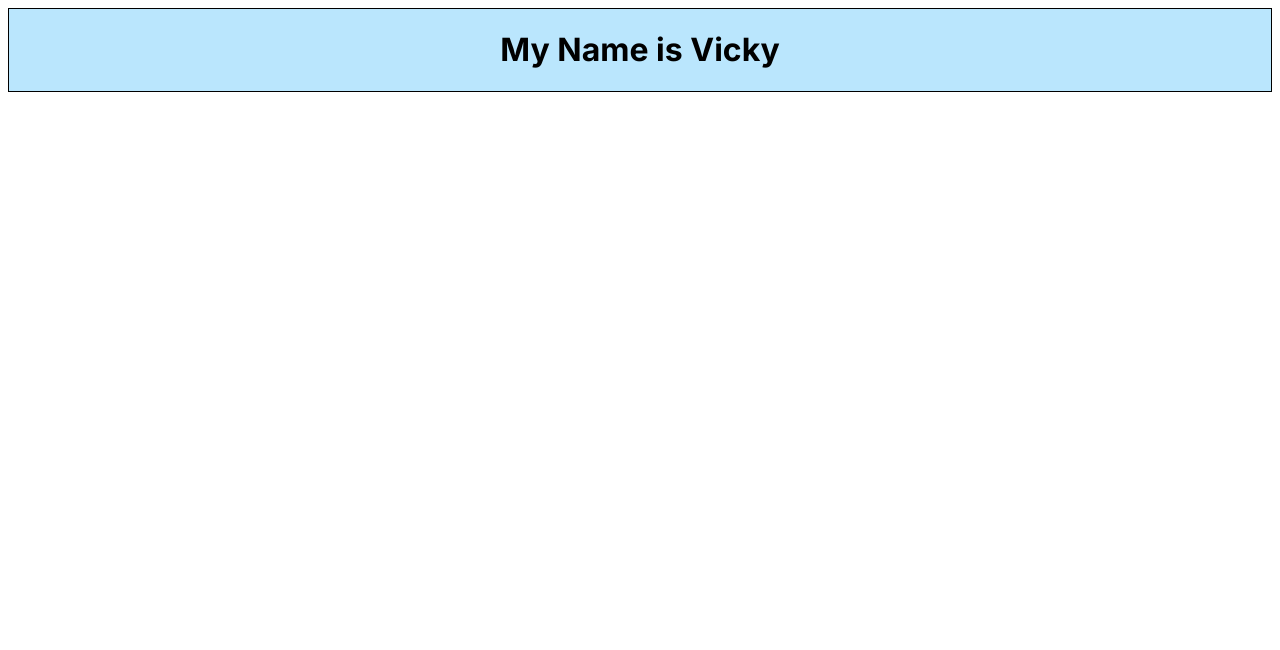
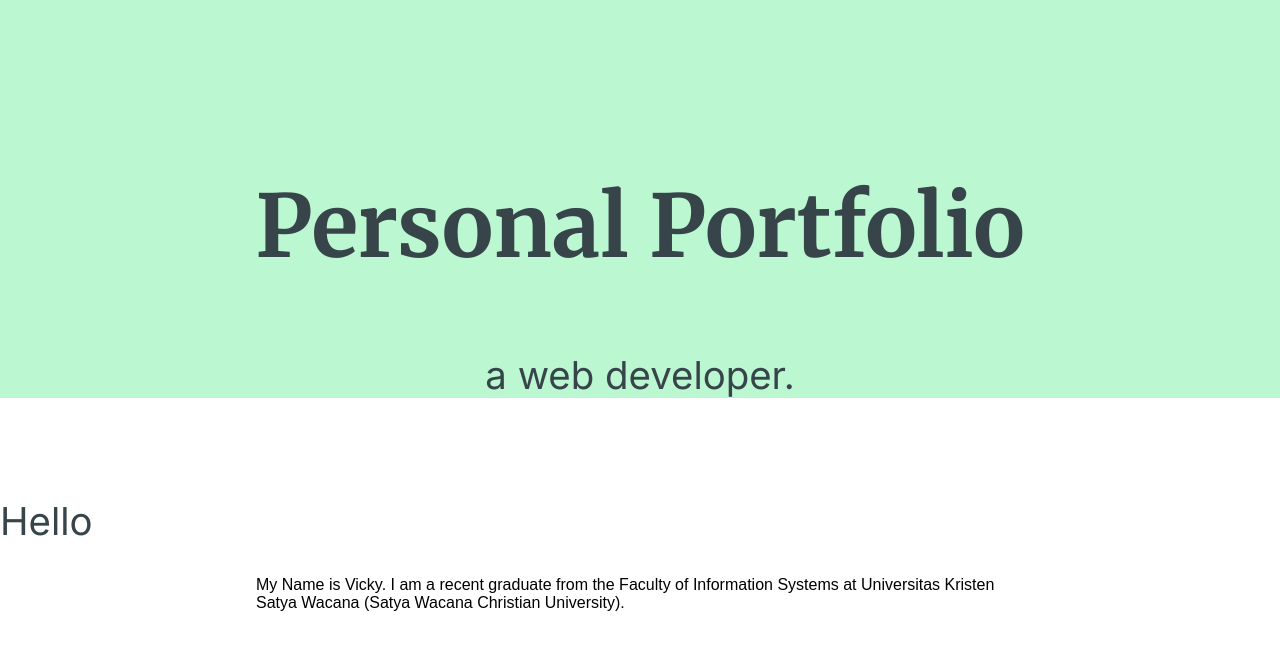
Before and after one commit to vick1208/my-personal-web, a plain HTML site: page index.html in a window 1280 px wide. Drawn offline with Linux system fonts and the light colour scheme.

Commit message:
make profile container

```diff
--- a/css/style.css
+++ b/css/style.css
@@ -1,10 +1,51 @@
-.top-container{
-    background-color: #bae6fd;
-    border: 1px solid black;
+body {
+    margin: 0;
+    padding: 0;
+
+}
+
+.hero-container {
+    background-color: #BBF7D0;
+    position: relative;
+    padding-top: 100px;
 }
 
 
-.title-text{
-    font-family: "Inter", sans-serif;
+.title-text {
     text-align: center;
 }
+
+h1 {
+    font-family: "Merriweather", Georgia, 'Times New Roman', Times, serif;
+    font-size: 5.4rem;
+    color: #37454B;
+
+}
+
+h2 {
+    color: #37454B;
+    font-size: 2.4rem;
+    font-family: "Inter", Arial, Helvetica, sans-serif;
+    font-weight: normal;
+}
+
+.about-container {
+    margin: 100px 0;
+}
+
+.intro {
+    width: 60%;
+    margin: auto;
+    font-family: Arial, Helvetica, sans-serif;
+
+}
+
+a,
+a:visited {
+    color: inherit;
+    text-decoration: none;
+}
+
+a:hover {
+    color: #37455B;
+}
--- a/index.html
+++ b/index.html
@@ -8,23 +8,31 @@
     <link rel="stylesheet" href="./css/style.css">
     <link rel="preconnect" href="https://fonts.googleapis.com">
     <link rel="preconnect" href="https://fonts.gstatic.com" crossorigin>
-    <link href="https://fonts.googleapis.com/css2?family=Inter:wght@100..900&display=swap" rel="stylesheet">
+    <link
+        href="https://fonts.googleapis.com/css2?family=Inter:wght@100..900&family=Merriweather:ital,wght@0,300;0,400;0,700;0,900;1,300;1,400;1,700;1,900&display=swap"
+        rel="stylesheet">
 </head>
 
 <body>
-    <div class="top-container">
+    <section class="hero-container">
         <div class="title-text">
-            <h1>My Name is Vicky</h1>
+            <h1>Personal Portfolio</h1>
+            <h2>a web developer&period;</h2>
+        </div>
+    </section>
+    <section class="about-container">
+        <div class="profile">
+            <h2>Hello</h2>
+
+            <p class="intro"> My Name is Vicky. I am a recent graduate from the Faculty of Information Systems at
+                Universitas Kristen Satya Wacana &lpar;<a href="https://www.uksw.edu/">Satya Wacana Christian
+                    University</a>&rpar;.</p>
         </div>
 
-    </div>
-    <div class="profile-container">
+    </section>
+    <section class="contact-container">
 
-
-    </div>
-    <div class="contact-container">
-
-    </div>
+    </section>
 
 </body>
 
```
